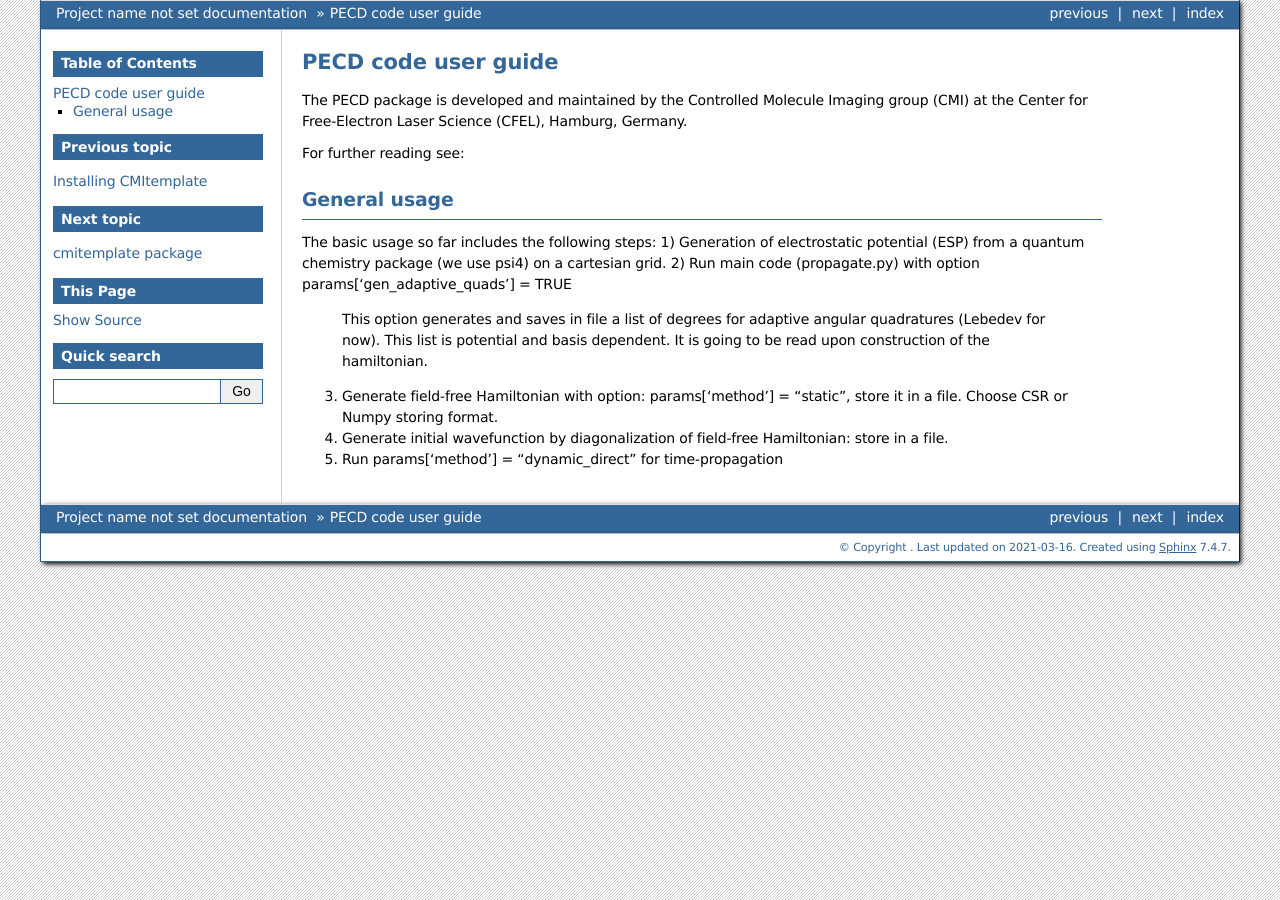
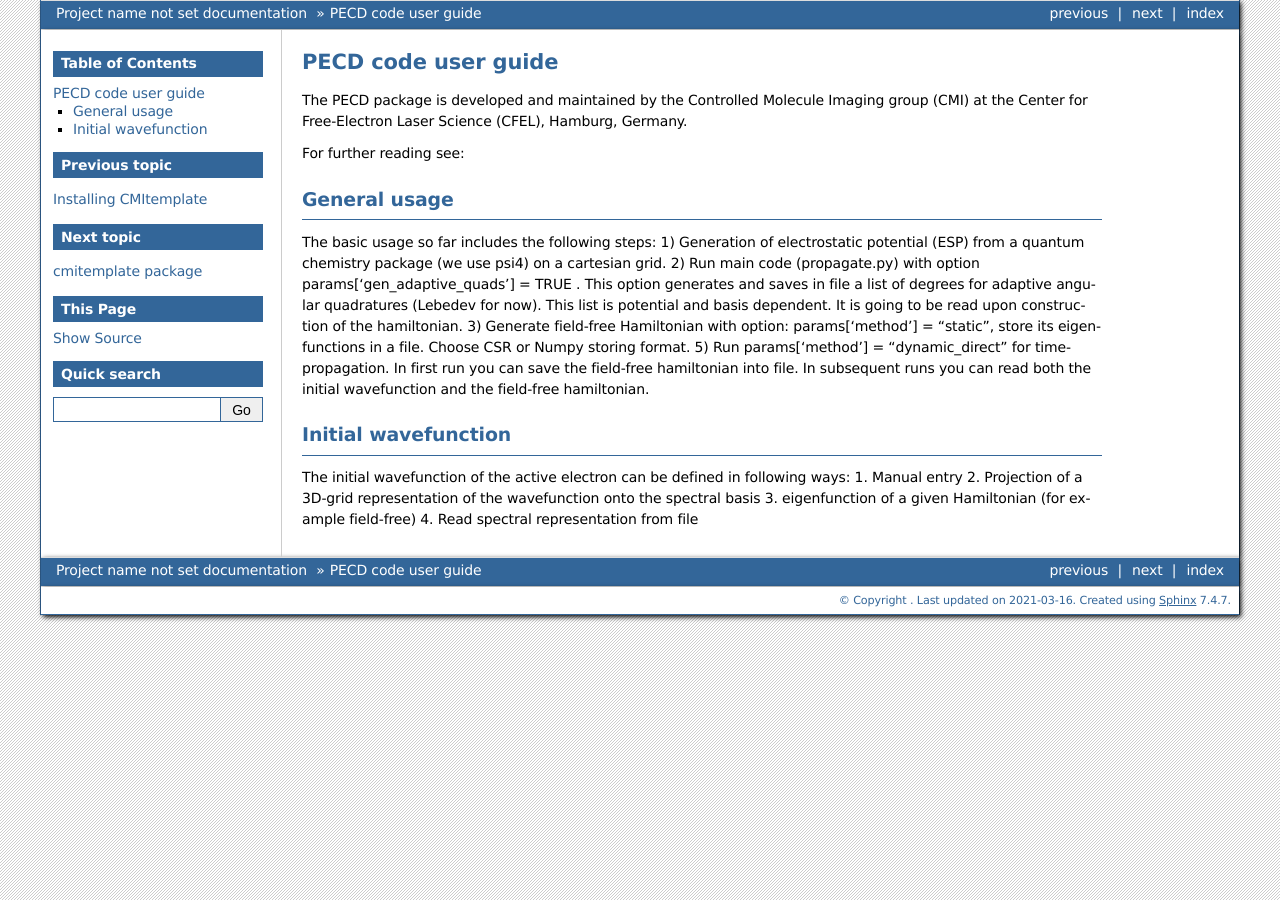
Before and after one commit to emiljzak/PECD, a Sphinx documentation site: the page built from doc/source/user-guide.rst, in a window 1280 px wide. Built offline with Sphinx 7.4.7, drawn with Linux system fonts in a browser that asks for light colours.

Commit message:
updates to initial wavefunction generation and esp

```diff
--- a/doc/source/user-guide.rst
+++ b/doc/source/user-guide.rst
@@ -11,11 +11,19 @@ General usage
 
 The basic usage so far includes the following steps:
 1) Generation of electrostatic potential (ESP) from a quantum chemistry package (we use psi4) on a cartesian grid.
-2) Run main code (propagate.py) with option     params['gen_adaptive_quads'] = TRUE
-  This option generates and saves in file a list of degrees for adaptive angular quadratures (Lebedev for now). This list is potential and basis dependent. It is going to be read upon construction of the hamiltonian.
-3) Generate field-free Hamiltonian with option: params['method'] = "static", store it in a file. Choose CSR or Numpy storing format.
-4) Generate initial wavefunction by diagonalization of field-free Hamiltonian: store in a file.
-5) Run params['method'] = "dynamic_direct" for time-propagation
+2) Run main code (propagate.py) with option     params['gen_adaptive_quads'] = TRUE . This option generates and saves in file a list of degrees for adaptive angular quadratures (Lebedev for now). This list is potential and basis dependent. It is going to be read upon construction of the hamiltonian.
+3) Generate field-free Hamiltonian with option: params['method'] = "static", store its eigenfunctions in a file. Choose CSR or Numpy storing format.
+5) Run params['method'] = "dynamic_direct" for time-propagation. In first run you can save the field-free hamiltonian into file. In subsequent runs you can read both the initial wavefunction and the field-free hamiltonian.
+
+
+Initial wavefunction
+--------------------
+
+The initial wavefunction of the active electron can be defined in following ways:
+1. Manual entry
+2. Projection of a 3D-grid representation of the wavefunction onto the spectral basis
+3. eigenfunction of a given Hamiltonian (for example field-free)
+4. Read spectral representation from file
 
 
 
```
Also changed, not shown: 3 other files.
